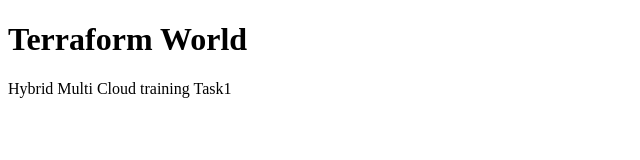
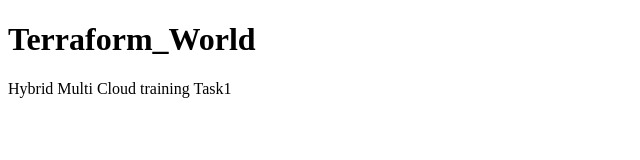
Before and after one commit to minervamon/Task1, a plain HTML site: page index.html in a window 1280 px wide. Shown: the full height of the page, 0-640 px from the left. Drawn offline with Linux system fonts and the light colour scheme.

Commit message:
Update index.html

```diff
--- a/index.html
+++ b/index.html
@@ -1,10 +1,10 @@
 <!DOCTYPE html>
 <html>
 <head>
-        <title>Page Title</title>
+        <title>Task</title>
         </head>
         <body>
-                <h1>Terraform World</h1>
+                <h1>Terraform_World</h1>
                 <p>Hybrid Multi Cloud training Task1</p>
         </body>
 </html>
```
